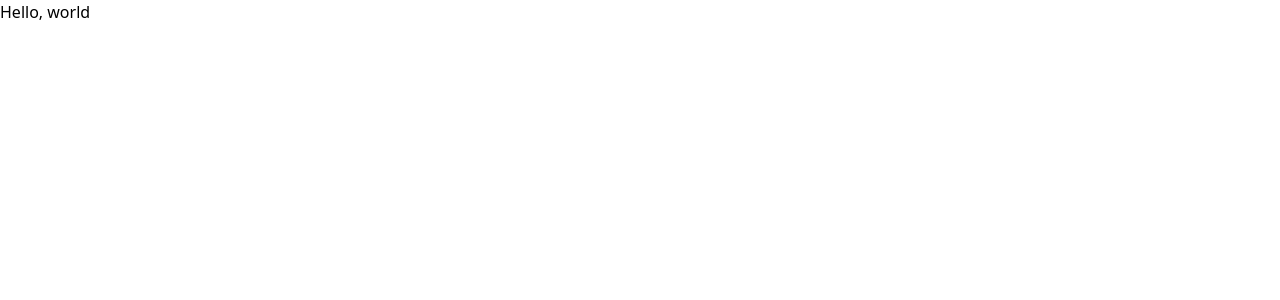
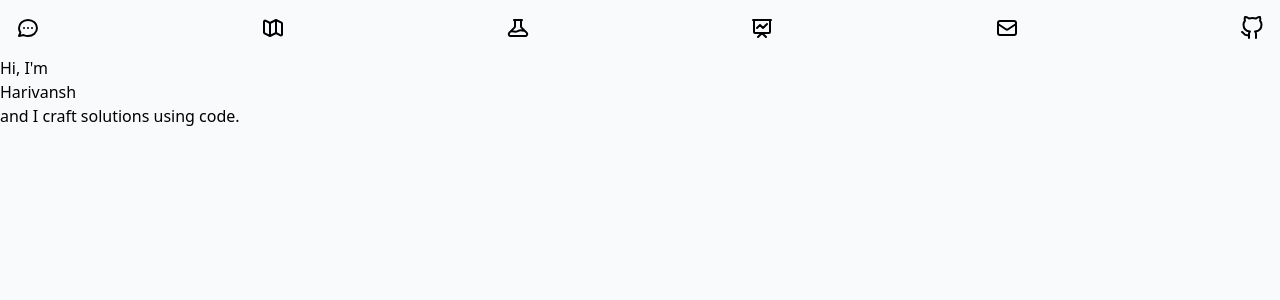
Before and after one commit to merchant-prince/harivan.sh, a Vue app: page / in a window 1280 px wide. Shown: the top 300 px of the page. Built offline with nearby package versions, Linux system fonts and the light colour scheme.

Commit message:
feat: add landing content

```diff
--- a/src/App.vue
+++ b/src/App.vue
@@ -1,3 +1,115 @@
 <template>
-Hello, world
+  <div class="w-full h-full bg-slate-50">
+    <nav class="p-4 flex justify-between items-center space-x-4">
+      <a href="#">
+        <svg
+          xmlns="http://www.w3.org/2000/svg"
+          class="h-6 w-6"
+          fill="none"
+          viewBox="0 0 24 24"
+          stroke="currentColor"
+          stroke-width="2"
+        >
+          <path
+            stroke-linecap="round"
+            stroke-linejoin="round"
+            d="M8 12h.01M12 12h.01M16 12h.01M21 12c0 4.418-4.03 8-9 8a9.863 9.863 0 01-4.255-.949L3 20l1.395-3.72C3.512 15.042 3 13.574 3 12c0-4.418 4.03-8 9-8s9 3.582 9 8z"
+          />
+        </svg>
+      </a>
+      <a href="#">
+        <svg
+          xmlns="http://www.w3.org/2000/svg"
+          class="h-6 w-6"
+          fill="none"
+          viewBox="0 0 24 24"
+          stroke="currentColor"
+          stroke-width="2"
+        >
+          <path
+            stroke-linecap="round"
+            stroke-linejoin="round"
+            d="M9 20l-5.447-2.724A1 1 0 013 16.382V5.618a1 1 0 011.447-.894L9 7m0 13l6-3m-6 3V7m6 10l4.553 2.276A1 1 0 0021 18.382V7.618a1 1 0 00-.553-.894L15 4m0 13V4m0 0L9 7"
+          />
+        </svg>
+      </a>
+      <a href="#">
+        <svg
+          xmlns="http://www.w3.org/2000/svg"
+          class="h-6 w-6"
+          fill="none"
+          viewBox="0 0 24 24"
+          stroke="currentColor"
+          stroke-width="2"
+        >
+          <path
+            stroke-linecap="round"
+            stroke-linejoin="round"
+            d="M19.428 15.428a2 2 0 00-1.022-.547l-2.387-.477a6 6 0 00-3.86.517l-.318.158a6 6 0 01-3.86.517L6.05 15.21a2 2 0 00-1.806.547M8 4h8l-1 1v5.172a2 2 0 00.586 1.414l5 5c1.26 1.26.367 3.414-1.415 3.414H4.828c-1.782 0-2.674-2.154-1.414-3.414l5-5A2 2 0 009 10.172V5L8 4z"
+          />
+        </svg>
+      </a>
+      <a href="#">
+        <svg
+          xmlns="http://www.w3.org/2000/svg"
+          class="h-6 w-6"
+          fill="none"
+          viewBox="0 0 24 24"
+          stroke="currentColor"
+          stroke-width="2"
+        >
+          <path
+            stroke-linecap="round"
+            stroke-linejoin="round"
+            d="M7 12l3-3 3 3 4-4M8 21l4-4 4 4M3 4h18M4 4h16v12a1 1 0 01-1 1H5a1 1 0 01-1-1V4z"
+          />
+        </svg>
+      </a>
+      <a href="mailto:hello@harivan.sh">
+        <svg
+          xmlns="http://www.w3.org/2000/svg"
+          class="h-6 w-6"
+          fill="none"
+          viewBox="0 0 24 24"
+          stroke="currentColor"
+          stroke-width="2"
+        >
+          <path
+            stroke-linecap="round"
+            stroke-linejoin="round"
+            d="M3 8l7.89 5.26a2 2 0 002.22 0L21 8M5 19h14a2 2 0 002-2V7a2 2 0 00-2-2H5a2 2 0 00-2 2v10a2 2 0 002 2z"
+          />
+        </svg>
+      </a>
+      <a
+        href="https://github.com/merchant-prince"
+        aria-label="GitHub"
+        target="_blank"
+        rel="noreferrer"
+      >
+        <svg
+          class="h-6 w-6 text-black"
+          xmlns="http://www.w3.org/2000/svg"
+          role="img"
+          viewBox="0 0 24 24"
+          fill="none"
+          stroke="currentColor"
+          stroke-width="2"
+          stroke-linecap="round"
+          stroke-linejoin="round"
+        >
+          <title>GitHub</title>
+          <path
+            d="M9 19c-5 1.5-5-2.5-7-3m14 6v-3.87a3.37 3.37 0 0 0-.94-2.61c3.14-.35 6.44-1.54 6.44-7A5.44 5.44 0 0 0 20 4.77 5.07 5.07 0 0 0 19.91 1S18.73.65 16 2.48a13.38 13.38 0 0 0-7 0C6.27.65 5.09 1 5.09 1A5.07 5.07 0 0 0 5 4.77a5.44 5.44 0 0 0-1.5 3.78c0 5.42 3.3 6.61 6.44 7A3.37 3.37 0 0 0 9 18.13V22"
+          />
+        </svg>
+      </a>
+    </nav>
+    <main>
+      <p>Hi, I'm</p>
+      <p>Harivansh</p>
+      <p>and I craft solutions using code.</p>
+    </main>
+    <footer></footer>
+  </div>
 </template>
```
